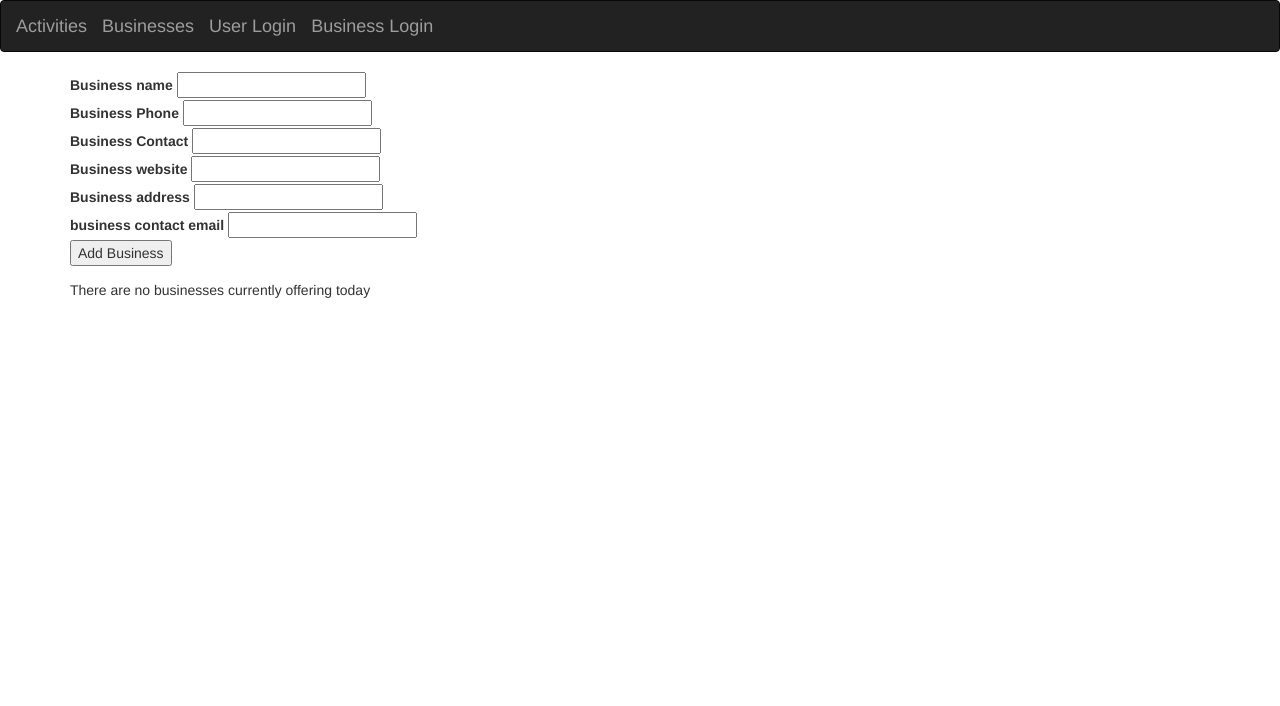
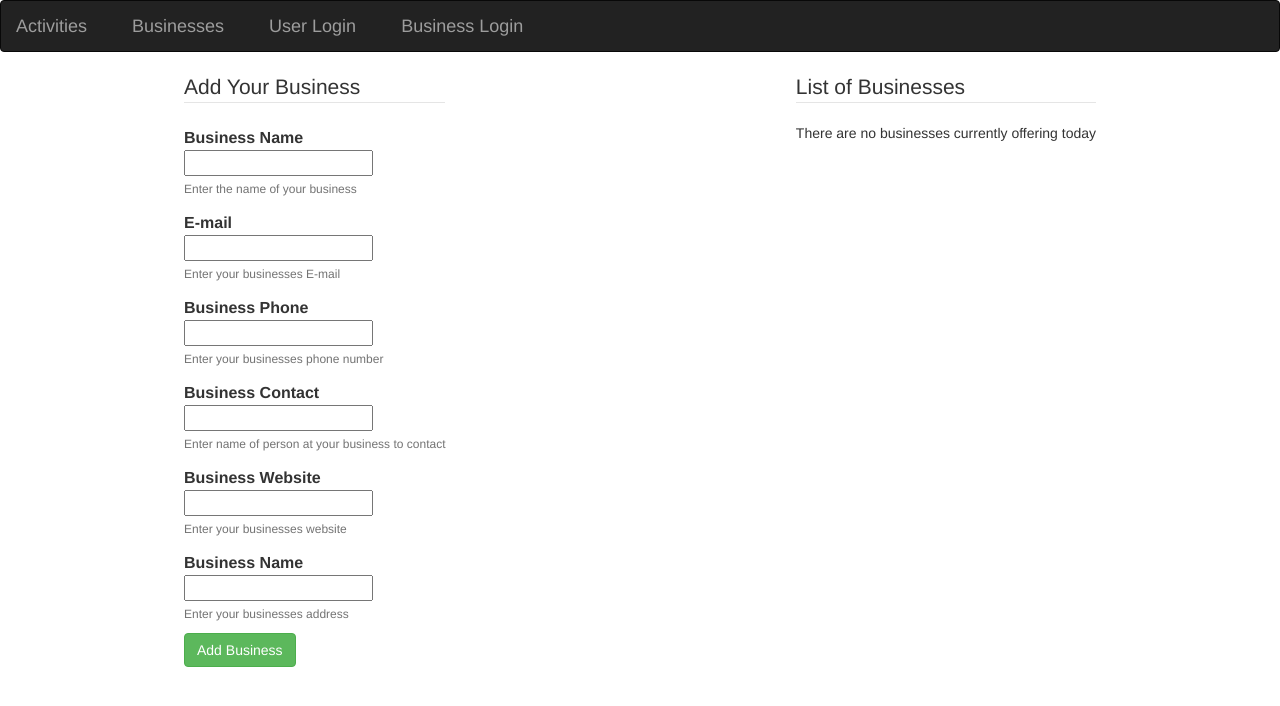
Before and after one commit to chris-swan/walk_ins_welcome, a PHP site: template views/businesshome.html.twig in a window 1280 px wide. Shown: the top 706 px of the page. Run offline with PHP 8.4, Linux system fonts and the light colour scheme; the template is opened without the code that fills it, so the values that code supplies are empty; some libraries are stand-ins or nearby versions.

Commit message:
add CSS styling and page structure.

```diff
--- a/views/businesshome.html.twig
+++ b/views/businesshome.html.twig
@@ -25,31 +25,68 @@
         </div>
         </nav>
         <div class="container">
-
-            <form action='/businesshome' method='post'>
-                <label for='business_name'>Business name</label>
-                <input id='business_name' name='business_name' type='text'>
-                    <br>
-                <label for='business_phone'>Business Phone</label>
-                <input id='business_phone' name='business_phone' type='text'>
-                    <br>
-                <label for='business_contact'>Business Contact</label>
-                <input id='business_contact' name='business_contact' type='text'>
-                    <br>
-                <label for='business_website'>Business website</label>
-                <input id='business_website' name='business_website' type='text'>
-                    <br>
-                <label for='business_address'>Business address</label>
-                <input id='business_address' name='business_address' type='text'>
-                    <br>
-                <label for='business_contact_email'>business contact email</label>
-                <input id='business_contact_email' name='business_contact_email' type='text'>
-                    <br>
-                <button type='submit'>Add Business</button>
+            <div class="left">
+                <form class="form-horizontal" action='/businesshome' method='POST'>
+                    <fieldset>
+                        <div id="legend">
+                            <legend class="">Add Your Business</legend>
+                        </div>
+                        <div class="control-group">
+                            <label class="control-label" for="business_name">Business Name</label>
+                            <div class="controls">
+                                <input type="text" id="business_name" name="business_name" placeholder="" class="input-xlarge">
+                                <p class="help-block">Enter the name of your business</p>
+                            </div>
+                        </div>
+                        <div class="control-group">
+                            <label class="control-label" for="business_contact_email">E-mail</label>
+                            <div class="controls">
+                                <input type="text" id="business_contact_email" name="business_contact_email" placeholder="" class="input-xlarge">
+                                <p class="help-block">Enter your businesses E-mail</p>
+                            </div>
+                        </div>
+                        <div class="control-group">
+                            <label class="control-label"  for="business_phone">Business Phone</label>
+                            <div class="controls">
+                                <input type="text" id="business_phone" name="business_phone" placeholder="" class="input-xlarge">
+                                <p class="help-block">Enter your businesses phone number</p>
+                            </div>
+                        </div>
+                        <div class="control-group">
+                            <label class="control-label"  for="business_contact">Business Contact</label>
+                            <div class="controls">
+                                <input type="text" id="business_contact" name="business_contact" placeholder="" class="input-xlarge">
+                                <p class="help-block">Enter name of person at your business to contact</p>
+                            </div>
+                        </div>
+                        <div class="control-group">
+                            <label class="control-label"  for="business_website">Business Website</label>
+                            <div class="controls">
+                                <input type="text" id="business_website" name="business_website" placeholder="" class="input-xlarge">
+                                <p class="help-block">Enter your businesses website</p>
+                            </div>
+                        </div>
+                        <div class="control-group">
+                            <label class="control-label"  for="business_address">Business Name</label>
+                            <div class="controls">
+                                <input type="text" id="business_address" name="business_address" placeholder="" class="input-xlarge">
+                                <p class="help-block">Enter your businesses address</p>
+                            </div>
+                        </div>
+                        <div class="control-group">
+                            <div class="controls">
+                                <button class="btn btn-success">Add Business</button>
+                            </div>
+                        </div>
+                    </fieldset>
                 </form>
-
+            </div>
+            <div class="right">
+            <div id="legend">
+                <legend class="">List of Businesses</legend>
                 {% if businesses is not empty %}
                 <p> Here are the businesses offering fun things: </p>
+            </div>
                 <ul>
                 {% for business in businesses %}
                     <li><a href="/business/{{ business.getId }}">{{ business.getBusinessName }}</a></li>
@@ -58,9 +95,7 @@
                 {% else %}
                     <p>There are no businesses currently offering today</p>
                 {% endif %}
-
-
-
+            </div>
         </div>
     </body>
 </html>
--- /dev/null
+++ b/web/css/styles.css
@@ -0,0 +1,25 @@
+.right {
+    float: right;
+    margin-right: 10%;
+}
+
+.left {
+    float: left;
+    margin-left: 10%;
+}
+
+.navbar-brand {
+    margin: 0 30px 0 0;
+}
+
+label {
+    font-size: 16px;
+}
+
+.help-block {
+    font-size: 12px;
+}
+
+.control-label {
+    margin: -3px 0 -3px 0;
+}
```
Also changed, not shown: views/userhome.html.twig (+44 -19 lines). Lines whose indentation alone changed are shown as unchanged.
